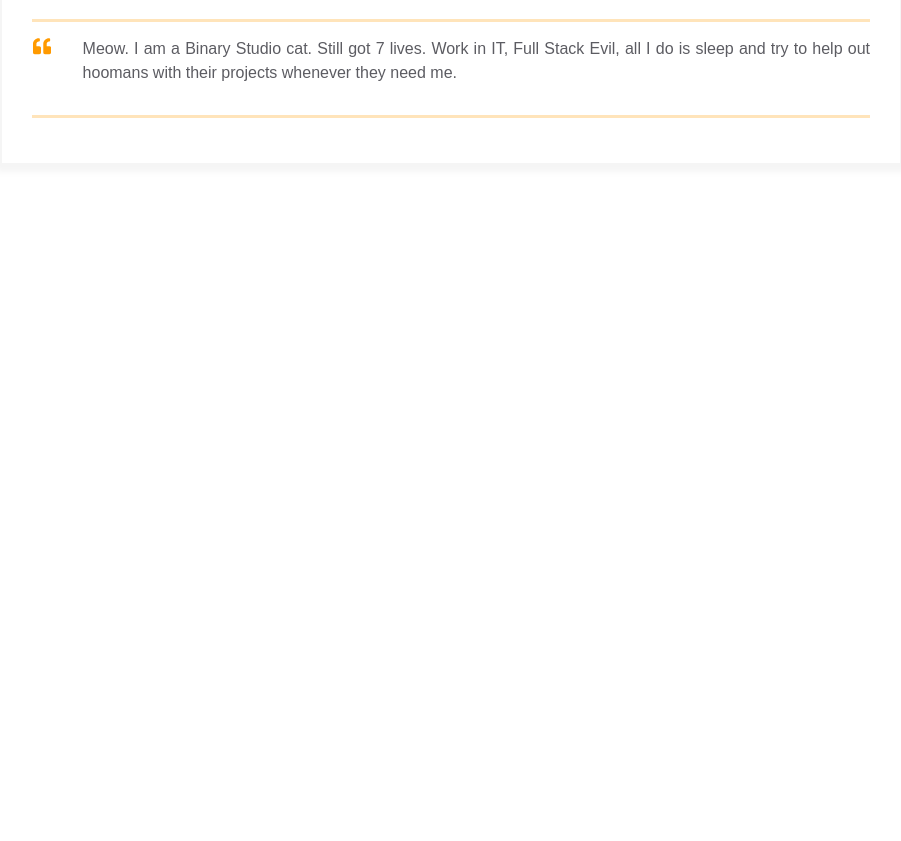
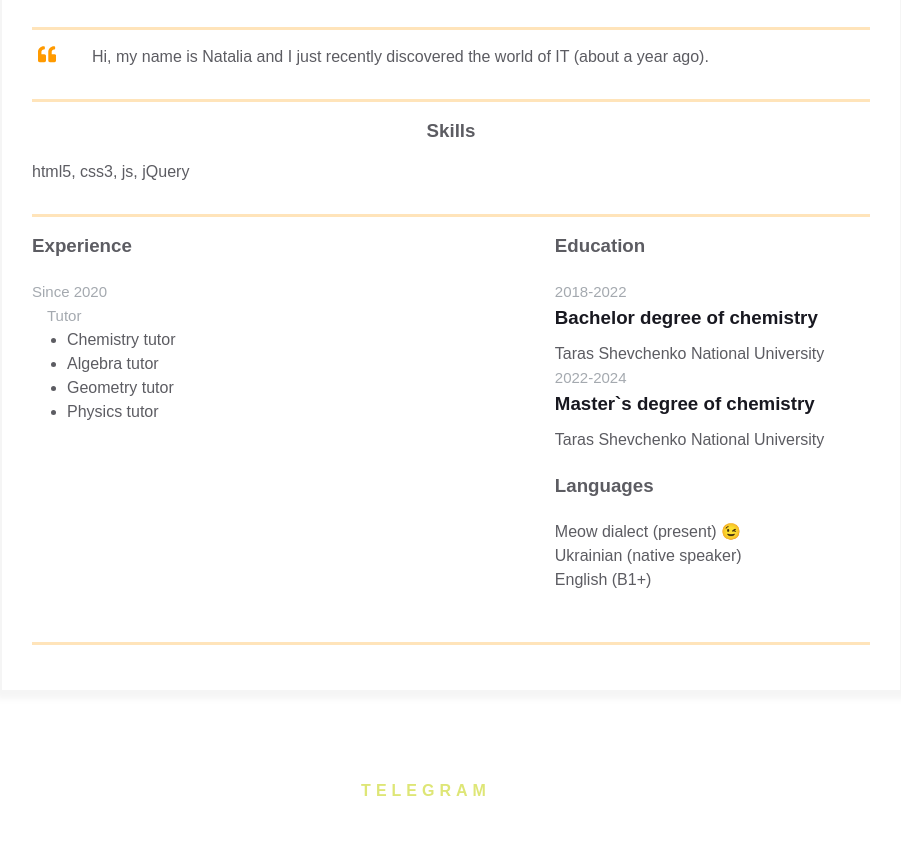
Before and after one commit to natamrshn/homepage, a plain HTML site: page index.html in a window 1280 px wide. Shown: the part 313-1154 px from the top of the page, without its empty margins (189-1090 px from the left). Before the commit the page ends 800 px from the top, so only its background shows below. Drawn offline with Linux system fonts and the light colour scheme.

```diff
--- a/index.html
+++ b/index.html
@@ -2,8 +2,8 @@
 <html>
   <head>
     <meta charset="UTF-8" />
+    <link rel="stylesheet" href="styles.css" />
     <meta name="viewport" content="width=device-width, initial-scale=1" />
-    <link rel="stylesheet" href="styles.css" />
     <title>Résumé</title>
   </head>
   <body>
@@ -12,16 +12,20 @@
         <div class="container">
           <div class="resume__block">
             <h1 class="contact-info__header">Nataliia Miroshnyk</h1>
-            <h3 class="contact-info__sub-header">Super Ultra Mega Senior of chemistry &#129514 &#129516</h3>
+            <h2 class="contact-info__sub-header">Senior of chemisry</h2>
 
             <div class="contact_info_container fh">
               <div class="contact-info__block">
                 <a href="" rel="author" class="contact-info__item">
                   <div class="contact-info__item-icon-wrapper">
-    <svg class="contact-info__item-icon" xmlns="http://www.w3.org/2000/svg" viewBox="0 0 384 512">
+                    <svg
+                      class="contact-info__item-icon"
+                      xmlns="http://www.w3.org/2000/svg"
+                      viewbox="0 0 384 512"
+                    >
                       <path
-        d="M172.268 501.67C26.97 291.031 0 269.413 0 192 0 85.961 85.961 0 192 0s192 85.961 192 192c0 77.413-26.97 99.031-172.268 309.67-9.535 13.774-29.93 13.773-39.464 0zM192 272c44.183 0 80-35.817 80-80s-35.817-80-80-80-80 35.817-80 80 35.817 80 80 80z">
-      </path>
+                        d="M172.268 501.67C26.97 291.031 0 269.413 0 192 0 85.961 85.961 0 192 0s192 85.961 192 192c0 77.413-26.97 99.031-172.268 309.67-9.535 13.774-29.93 13.773-39.464 0zM192 272c44.183 0 80-35.817 80-80s-35.817-80-80-80-80 35.817-80 80 35.817 80 80 80z"
+                      ></path>
                     </svg>
                   </div>
                   <span>Kyiv, Ukraine</span>
@@ -36,38 +40,141 @@
                 />
               </div>
 
-              <div class="contact-info__block"><a href="https://www.linkedin.com/in/nataliia-miroshnyk-0b1aa8254/" rel="author" class="contact-info__item">
+              <div class="contact-info__block">
+                <a
+                  href="https://www.linkedin.com/in/nataliia-miroshnyk-0b1aa8254/"
+                  rel="author"
+                  class="contact-info__item"
+                >
                   <div class="contact-info__item-icon-wrapper">
-    <svg class="contact-info__item-icon" xmlns="http://www.w3.org/2000/svg" viewBox="0 0 448 512">
+                    <svg
+                      class="contact-info__item-icon"
+                      xmlns="http://www.w3.org/2000/svg"
+                      viewbox="0 0 448 512"
+                    >
                       <path
-        d="M416 32H31.9C14.3 32 0 46.5 0 64.3v383.4C0 465.5 14.3 480 31.9 480H416c17.6 0 32-14.5 32-32.3V64.3c0-17.8-14.4-32.3-32-32.3zM135.4 416H69V202.2h66.5V416zm-33.2-243c-21.3 0-38.5-17.3-38.5-38.5S80.9 96 102.2 96c21.2 0 38.5 17.3 38.5 38.5 0 21.3-17.2 38.5-38.5 38.5zm282.1 243h-66.4V312c0-24.8-.5-56.7-34.5-56.7-34.6 0-39.9 27-39.9 54.9V416h-66.4V202.2h63.7v29.2h.9c8.9-16.8 30.6-34.5 62.9-34.5 67.2 0 79.7 44.3 79.7 101.9V416z">
-      </path>
+                        d="M416 32H31.9C14.3 32 0 46.5 0 64.3v383.4C0 465.5 14.3 480 31.9 480H416c17.6 0 32-14.5 32-32.3V64.3c0-17.8-14.4-32.3-32-32.3zM135.4 416H69V202.2h66.5V416zm-33.2-243c-21.3 0-38.5-17.3-38.5-38.5S80.9 96 102.2 96c21.2 0 38.5 17.3 38.5 38.5 0 21.3-17.2 38.5-38.5 38.5zm282.1 243h-66.4V312c0-24.8-.5-56.7-34.5-56.7-34.6 0-39.9 27-39.9 54.9V416h-66.4V202.2h63.7v29.2h.9c8.9-16.8 30.6-34.5 62.9-34.5 67.2 0 79.7 44.3 79.7 101.9V416z"
+                      ></path>
                     </svg>
                   </div>
                   <span>My LinkedIn</span>
-</a></div>
+                </a>
               </div>
             </div>
           </div>
+        </div>
+
         <div class="container">
           <div class="resume__block">
             <div class="intro">
               <div class="intro__icon-wrapper">
-        <svg class="intro__icon" xmlns="http://www.w3.org/2000/svg" viewBox="0 0 512 512">
+                <svg
+                  class="intro__icon"
+                  xmlns="http://www.w3.org/2000/svg"
+                  viewbox="0 0 512 512"
+                >
                   <path
-            d="M464 256h-80v-64c0-35.3 28.7-64 64-64h8c13.3 0 24-10.7 24-24V56c0-13.3-10.7-24-24-24h-8c-88.4 0-160 71.6-160 160v240c0 26.5 21.5 48 48 48h128c26.5 0 48-21.5 48-48V304c0-26.5-21.5-48-48-48zm-288 0H96v-64c0-35.3 28.7-64 64-64h8c13.3 0 24-10.7 24-24V56c0-13.3-10.7-24-24-24h-8C71.6 32 0 103.6 0 192v240c0 26.5 21.5 48 48 48h128c26.5 0 48-21.5 48-48V304c0-26.5-21.5-48-48-48z">
-          </path>
+                    d="M464 256h-80v-64c0-35.3 28.7-64 64-64h8c13.3 0 24-10.7 24-24V56c0-13.3-10.7-24-24-24h-8c-88.4 0-160 71.6-160 160v240c0 26.5 21.5 48 48 48h128c26.5 0 48-21.5 48-48V304c0-26.5-21.5-48-48-48zm-288 0H96v-64c0-35.3 28.7-64 64-64h8c13.3 0 24-10.7 24-24V56c0-13.3-10.7-24-24-24h-8C71.6 32 0 103.6 0 192v240c0 26.5 21.5 48 48 48h128c26.5 0 48-21.5 48-48V304c0-26.5-21.5-48-48-48z"
+                  ></path>
                 </svg>
               </div>
-      <p class="intro_text">Meow.
-        I am a Binary Studio cat. Still got 7 lives. Work in IT, Full Stack Evil,
-        all I do is sleep and try to help out hoomans with their projects whenever
-        they need me.
+              <p class="intro_text">
+                Hi, my name is Natalia and I just recently discovered the world
+                of IT (about a year ago).
               </p>
+            </div>
+          </div>
+        </div>
+
+        <div class="container">
+          <div class="resume__block">
+            <div class="skills">
+              <h3 class="skills__header">Skills</h3>
+              <p class="skills__text">html5, css3, js, jQuery</p>
+            </div>
+          </div>
+        </div>
+
+        <div class="container">
+          <div class="resume__block">
+            <div class="main-info fh">
+              <div class="experiences">
+                <h3 class="experiences__header">Experience</h3>
+                <div class="experiences__company">
+                  <div class="experiences__company-header">
+                    <span class="experiences__company-header-durability"
+                      >Since 2020</span
+                    >
+                  </div>
+
+                  <div class="experiences__company-project">
+                    <span class="experiences__company-project-role">Tutor</span>
+
+                    <ul class="experiences__company-project-responsibilities">
+                      <li>Chemistry tutor</li>
+                      <li>Algebra tutor</li>
+                      <li>Geometry tutor</li>
+                      <li>Physics tutor</li>
+                    </ul>
+                  </div>
+                </div>
+              </div>
+
+              <div class="additional-info fv">
+                <div class="additional-info__education">
+                  <h3 class="additional-info__education-header">Education</h3>
+                  <div class="additional-info__education-university">
+                    <span
+                      class="additional-info__education-university-durability"
+                      >2018-2022</span
+                    >
+                    <h3
+                      class="additional-info__education-university-speciality"
+                    >
+                      Bachelor degree of chemistry
+                    </h3>
+                    <p class="additional-info__education-university-name">
+                      Taras Shevchenko National University
+                    </p>
+                    <span
+                      class="additional-info__education-university-durability"
+                      >2022-2024</span
+                    >
+                    <h3
+                      class="additional-info__education-university-speciality"
+                    >
+                      Master`s degree of chemistry
+                    </h3>
+                    <p class="additional-info__education-university-name">
+                      Taras Shevchenko National University
+                    </p>
+                  </div>
+                </div>
+
+                <div class="additional-info__languages">
+                  <h3 class="additional-info__languages-header">Languages</h3>
+                  <p class="additional-info__languages-item">
+                    Meow dialect (present) &#128521;
+                  </p>
+                  <p class="additional-info__languages-item">
+                    Ukrainian (native speaker)
+                  </p>
+                  <p class="additional-info__languages-item">English (B1+)</p>
+                </div>
+              </div>
             </div>
           </div>
         </div>
       </div>
     </main>
+    <div class="buttons">
+      <a href="https://t.me/nata_mrshn" class="btn_link">
+        <span class="btns_span"></span>
+        <span class="btns_span"></span>
+        <span class="btns_span"></span>
+        <span class="btns_span"></span>
+        Telegram
+      </a>
+    </div>
   </body>
 </html>
--- a/styles.css
+++ b/styles.css
@@ -261,3 +261,32 @@
 .additional-info__languages-item {
   color: var(--secondary-text-color);
 }
+.buttons {
+  margin: 0;
+  padding: 0;
+
+  display: flex;
+  justify-content: center;
+  align-items: center;
+  height: 100px;
+  font-weight: bold;
+}
+.btn_link {
+  position: relative;
+  display: inline-block;
+  padding: 25px 30px;
+  margin: 40px 0;
+  color: #dee676;
+  text-decoration: none;
+  text-transform: uppercase;
+  transition: 0.5s;
+  letter-spacing: 5px;
+  overflow: hidden;
+  margin-right: 50px;
+}
+.btn_link:hover {
+  background: #dee676;
+  color: #050801;
+  box-shadow: 0 0 5px #dee676, 0 0 25px #dee676, 0 0 50px #dee676,
+    0 0 200px #dee676;
+}
```
Lines whose indentation alone changed are shown as unchanged.
